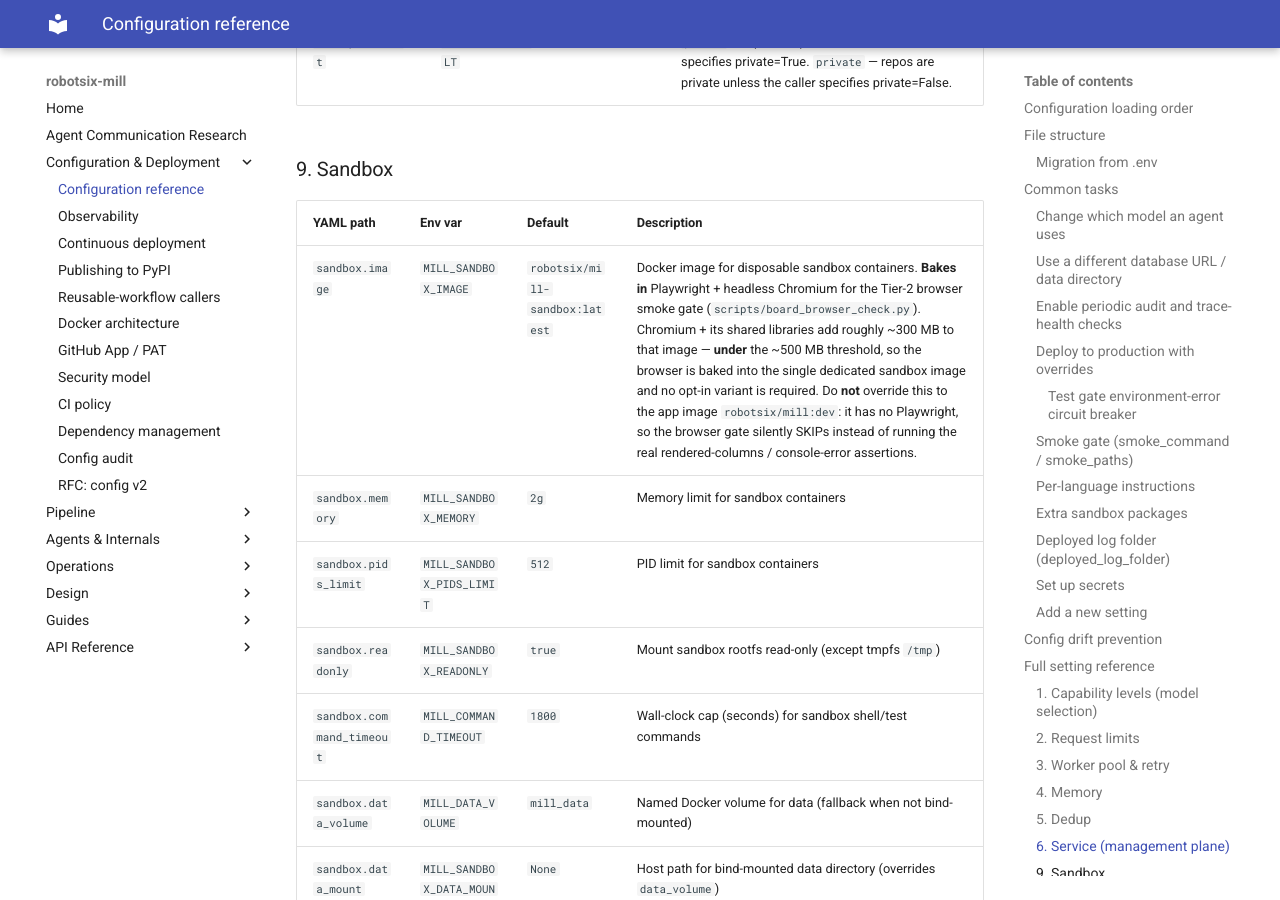
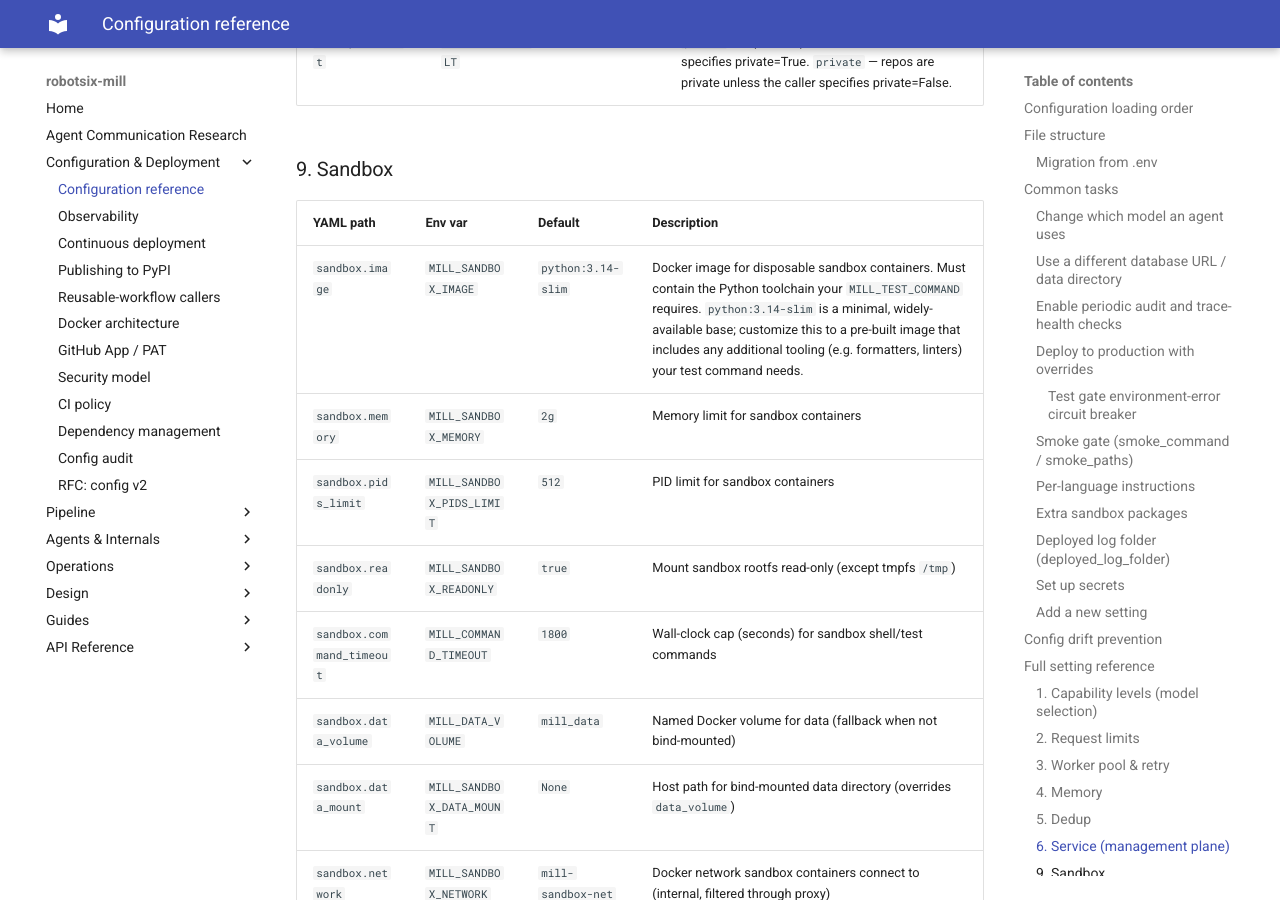
Before and after one commit to damien-robotsix/robotsix-mill, an MkDocs documentation site: the page built from docs/configuration.md, in a window 1280 px wide and 900 px high, scrolled down 16672 px. Built offline with MkDocs 1.6.1 and Material for MkDocs 9.7.7, drawn with Linux system fonts in a browser that asks for light colours.

Commit message:
mill: env doc sync: default-mismatch — MILL_SANDBOX_IMAGE (20260623T180528Z-env-doc-sync-default-mismatch-mill-sandb-8e6d)

```diff
--- a/docs/configuration.md
+++ b/docs/configuration.md
@@ -506,7 +506,7 @@ the `claude` CLI in the container). These knobs govern that path:
 
 | YAML path | Env var | Default | Description |
 |-----------|---------|---------|-------------|
-| `sandbox.image` | `MILL_SANDBOX_IMAGE` | `robotsix/mill-sandbox:latest` | Docker image for disposable sandbox containers. **Bakes in** Playwright + headless Chromium for the Tier-2 browser smoke gate (`scripts/board_browser_check.py`). Chromium + its shared libraries add roughly ~300 MB to that image — **under** the ~500 MB threshold, so the browser is baked into the single dedicated sandbox image and no opt-in variant is required. Do **not** override this to the app image `robotsix/mill:dev`: it has no Playwright, so the browser gate silently SKIPs instead of running the real rendered-columns / console-error assertions. |
+| `sandbox.image` | `MILL_SANDBOX_IMAGE` | `python:3.14-slim` | Docker image for disposable sandbox containers. Must contain the Python toolchain your `MILL_TEST_COMMAND` requires. `python:3.14-slim` is a minimal, widely-available base; customize this to a pre-built image that includes any additional tooling (e.g. formatters, linters) your test command needs. |
 | `sandbox.memory` | `MILL_SANDBOX_MEMORY` | `2g` | Memory limit for sandbox containers |
 | `sandbox.pids_limit` | `MILL_SANDBOX_PIDS_LIMIT` | `512` | PID limit for sandbox containers |
 | `sandbox.readonly` | `MILL_SANDBOX_READONLY` | `true` | Mount sandbox rootfs read-only (except tmpfs `/tmp`) |
```
Also changed, not shown: CHANGELOG.md (+1 -0 lines).
